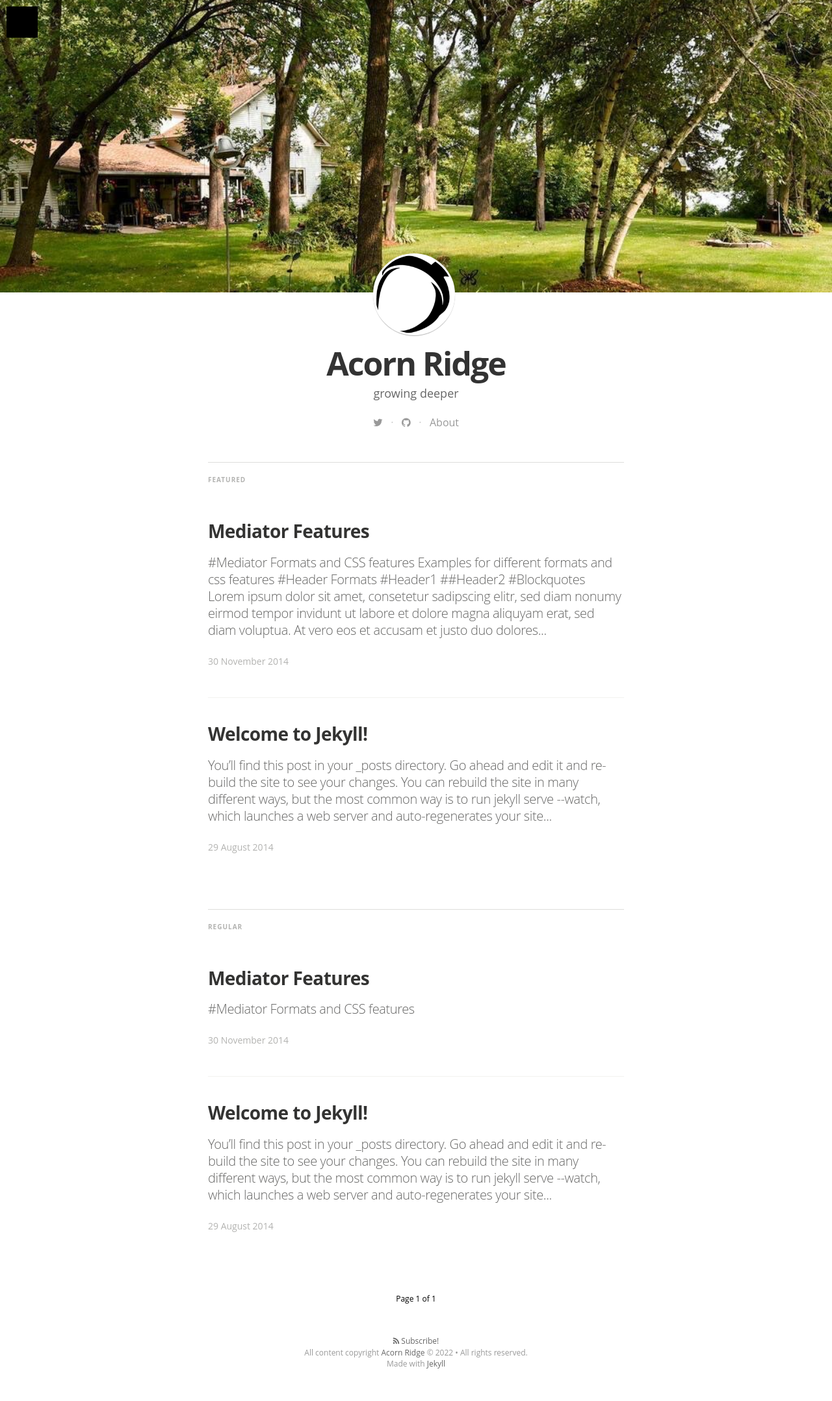
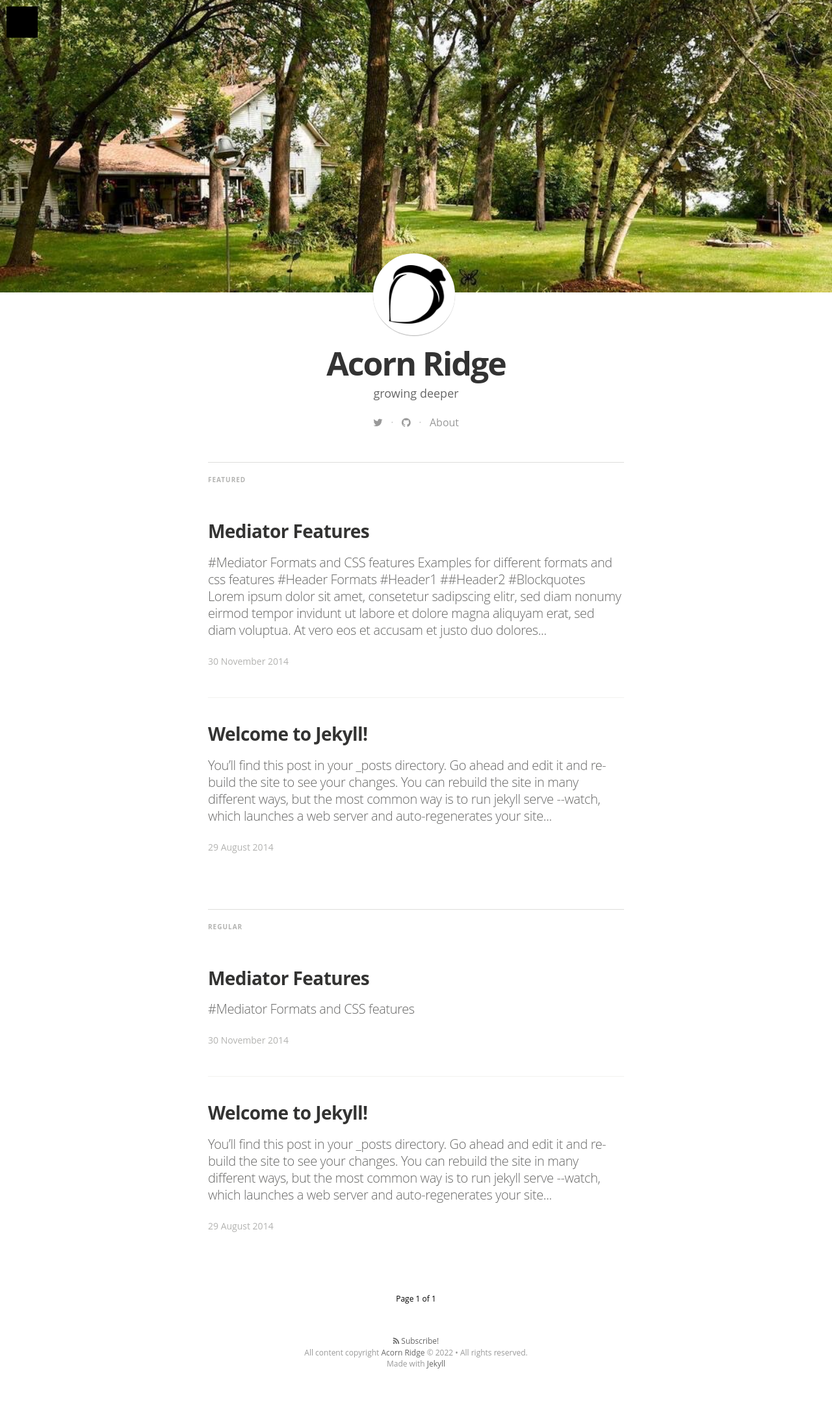
Before and after one commit to joebuhlig/acornridge.co, a Jekyll site: the page built from index.html, in a window 1280 px wide. Shown: the whole page at 65% size. Built offline with Jekyll 4.4.1, drawn with Linux system fonts in a browser that asks for light colours; nearby versions of some CDN libraries; some web fonts are replaced; the list of posts is cut into pages by our own code.

Commit message:
fix icon positioning

```diff
--- a/css/main.sass
+++ b/css/main.sass
@@ -90,7 +90,10 @@ body
     top: -$rs*3.75
     right: 50%
     margin-right: -$rs*3.75
-    background-size: cover
+    background-size: 90px
+    background-repeat: no-repeat
+    background-position: center
+    background-position-x: 20px
     border-radius: 50%
     z-index: 99
     text-indent: -9999px
```
